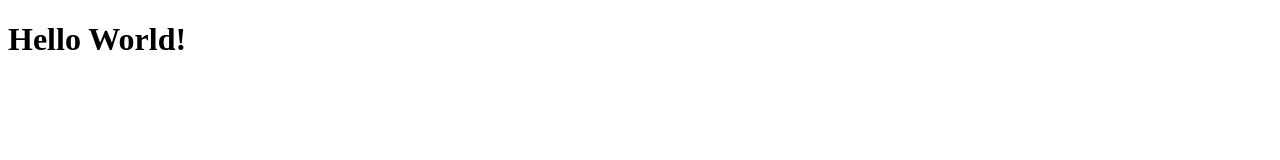
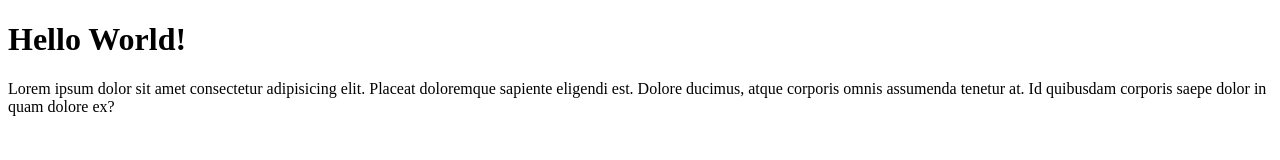
Before and after one commit to EmhaAF/wpu-git-test, a plain HTML site: page index.html in a window 1280 px wide. Drawn offline with Linux system fonts and the light colour scheme.

Commit message:
menambahkan paragraf

```diff
--- a/index.html
+++ b/index.html
@@ -8,5 +8,6 @@
 </head>
 <body>
     <h1>Hello World!</h1>
+    <p>Lorem ipsum dolor sit amet consectetur adipisicing elit. Placeat doloremque sapiente eligendi est. Dolore ducimus, atque corporis omnis assumenda tenetur at. Id quibusdam corporis saepe dolor in quam dolore ex?</p>
 </body>
 </html>
```
